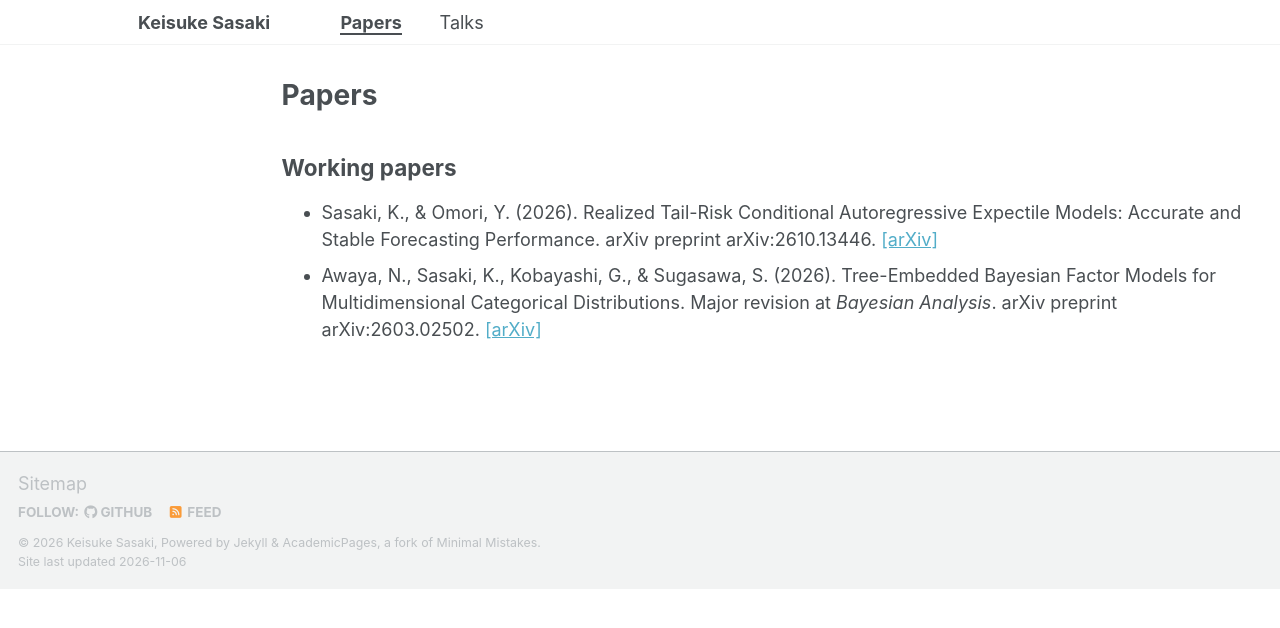
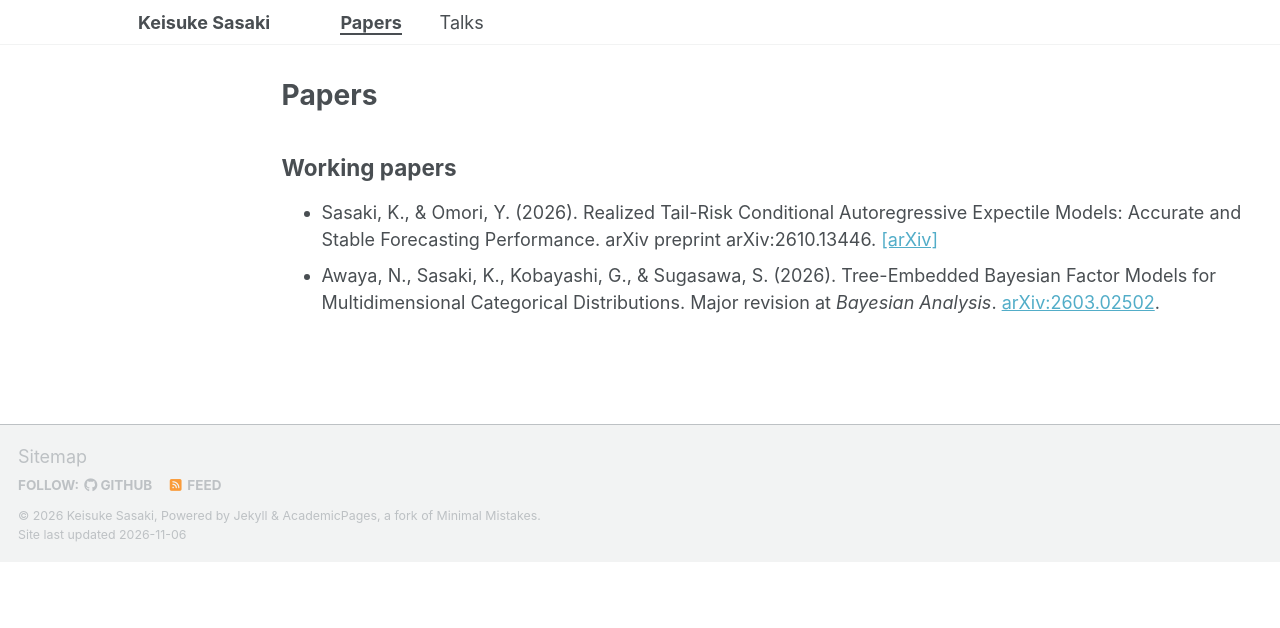
Before and after one commit to ksasaki-stats/ksasaki-stats.github.io, a Jekyll site: the page built from _pages/publications.html, in a window 1280 px wide. Shown: the top 628 px of the page. Built offline with Jekyll 4.4.1, drawn with Linux system fonts in a browser that asks for light colours; a script bundle is joined from its source files by our own code; library files that are not in the unit come from our copies.

Commit message:
Simplify arXiv link for Bayesian Analysis working paper

```diff
--- a/_pages/publications.html
+++ b/_pages/publications.html
@@ -17,7 +17,6 @@ author_profile: false
   <li>
     Awaya, N., Sasaki, K., Kobayashi, G., &amp; Sugasawa, S. (2026).
     Tree-Embedded Bayesian Factor Models for Multidimensional Categorical Distributions.
-    Major revision at <i>Bayesian Analysis</i>. arXiv preprint arXiv:2603.02502.
-    <a href="https://arxiv.org/abs/2603.02502">[arXiv]</a>
+    Major revision at <i>Bayesian Analysis</i>. <a href="https://arxiv.org/abs/2603.02502">arXiv:2603.02502</a>.
   </li>
 </ul>
```
